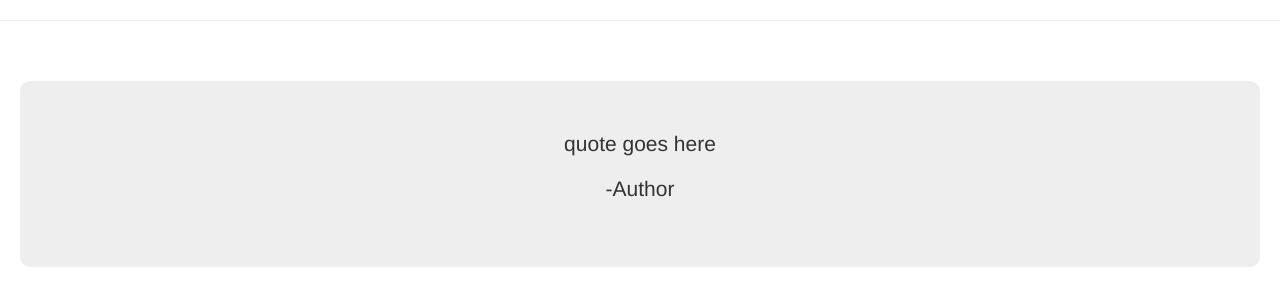
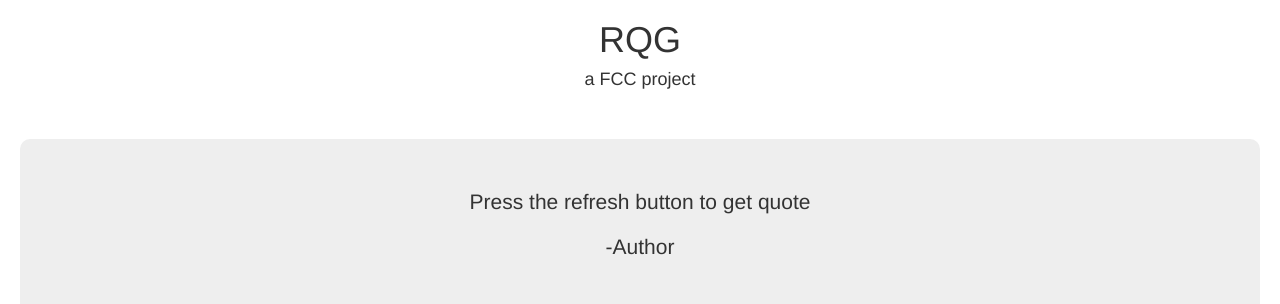
Before and after one commit to elric97/elric97.github.io, a plain HTML site: page index.html in a window 1280 px wide. Shown: the top 304 px of the page. Drawn offline with nearby package versions, Linux system fonts and the light colour scheme.

Commit message:
minor changes

```diff
--- a/index.html
+++ b/index.html
@@ -9,13 +9,20 @@
 <script src="myscript.js"></script>
 </head>
 <body>
+<header class="text-center">
+  <div class="conatiner">
+    <h1>RQG</h1>
+    <h4>a FCC project</h4>
+  </div>
+</header>
+
 <div class="conatiner-fluid bg-1 text-center">
-  <hr>
   <br>
   <div class="jumbotron">
     <div class="row">
-        <div class="col-md-12"><p id="quote">quote goes here</p>
-     <p id="author">-Author</p></div>
+        <div class="col-md-12"><p id="quote">Press the refresh button to get quote</p>
+          <div class="quote-author"><p id="author">-Author</p></div>
+      </div>
     </div>
   </div>
 </div>
@@ -24,7 +31,8 @@
     <div class="col-md-6 text-center">
       <button class="btn btn-circle btn-lg btn-default" id="quote-gen"><i class="fa fa-refresh fa-2x"></i></button>
     </div>
-    <div class="col-md-6 text-center"><a id="link" href="" target="_blank"><button class="btn btn-circle btn-lg btn-default" id="tweet-gen"><i class="fa fa-twitter fa-2x"></i></button></a></div>
+    <div class="col-md-6 text-center"><a id="link" href="" target="_blank"><button class="btn btn-circle btn-lg btn-default" id="tweet-gen"><i class="fa fa-twitter fa-2x"></i></button><a></div>
   </div>
+
 </body>
 </html>
```
